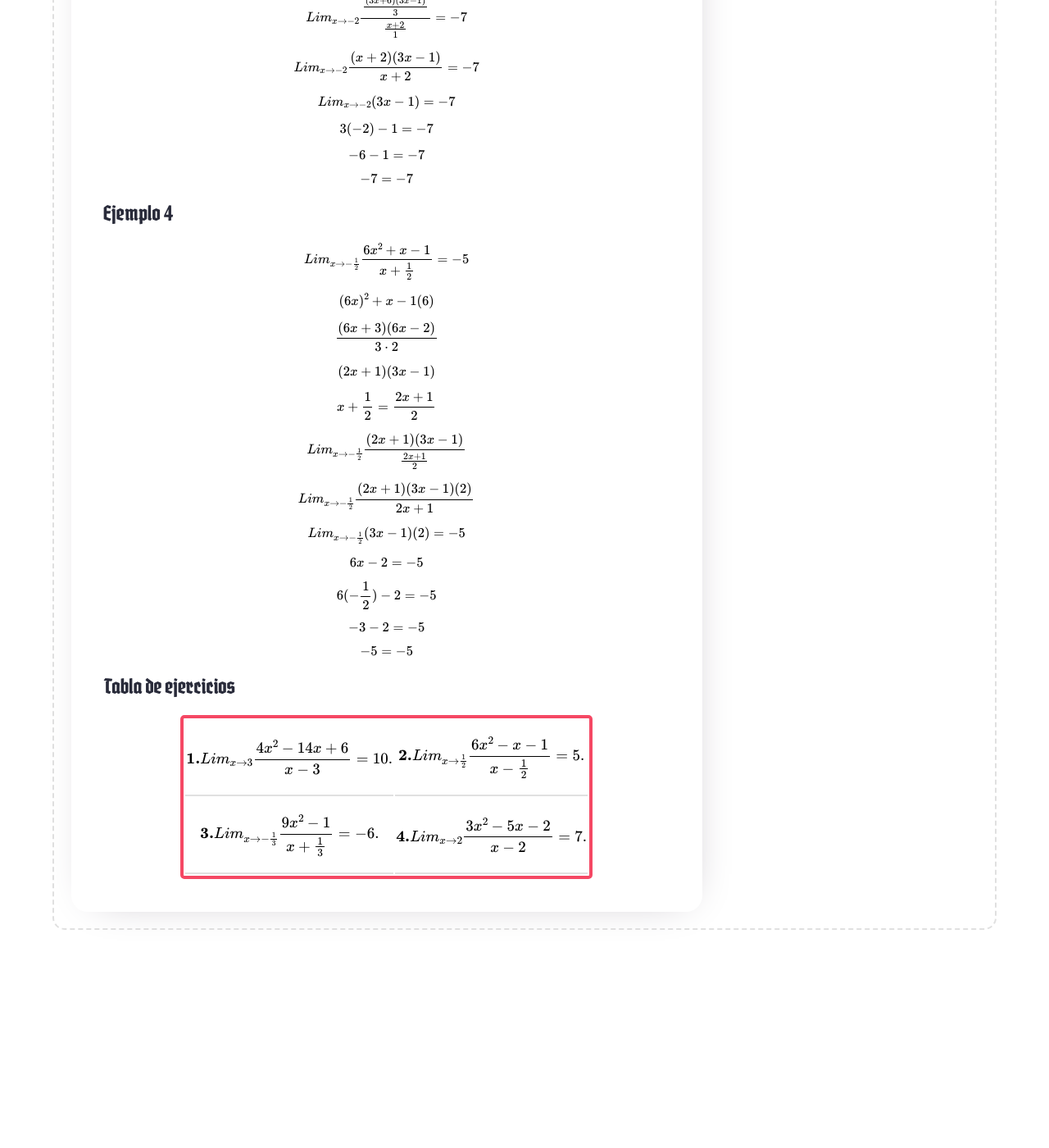
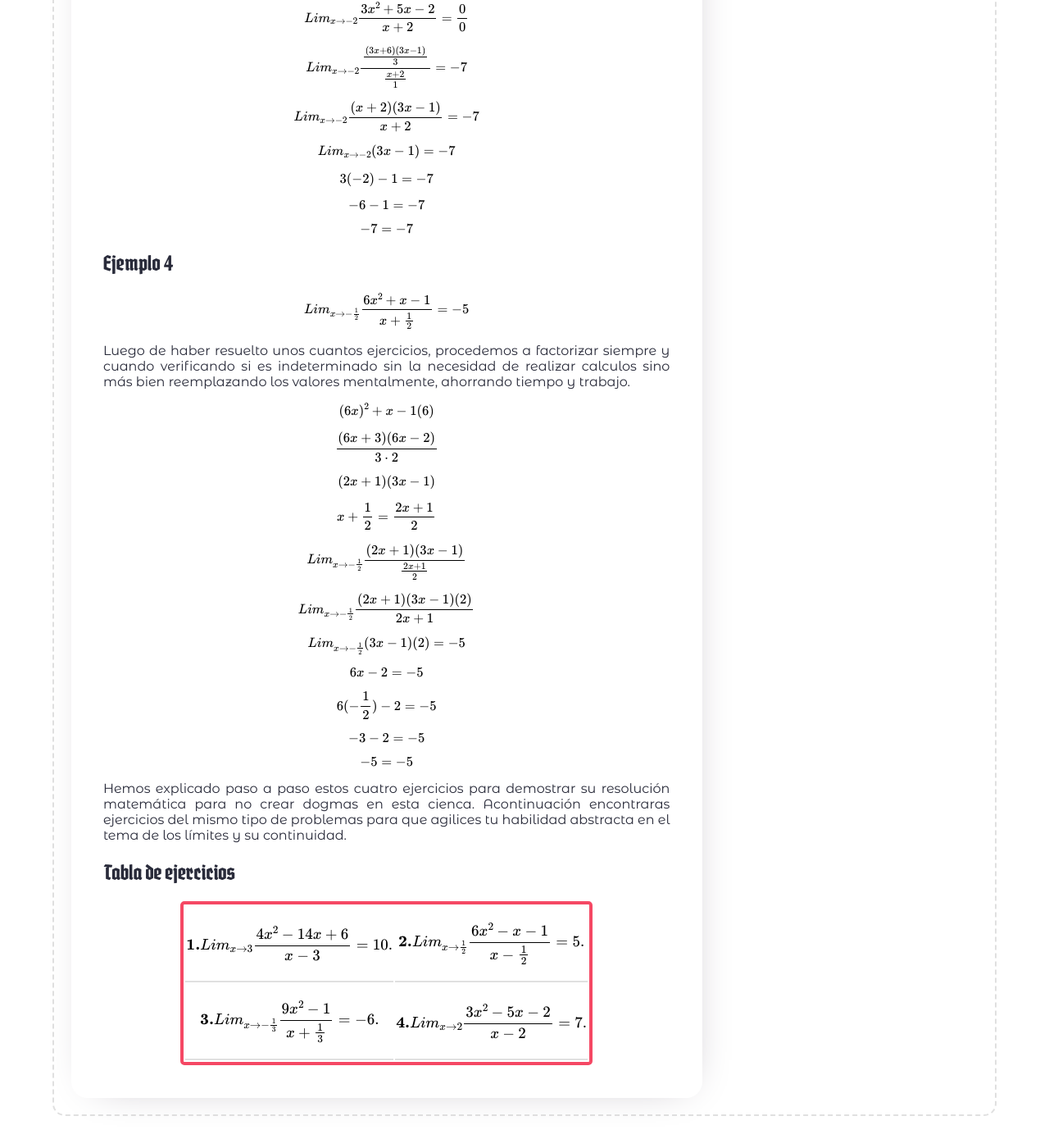
Before and after one commit to jorgeAML/creativeaml, a Jekyll site: the page built from blog_posts/25-01-2023.md, in a window 1280 px wide and 1400 px high, scrolled down 1568 px. Shown: the whole window at 82% size. Built offline with Jekyll 4.4.1, drawn with Linux system fonts in a browser that asks for light colours; some web fonts are replaced; a script that is not in the unit is left out; comment, search, counter and statistics services are not loaded; before the commit the page ends 2741 px from its top, so only the background shows below that; some of the changed text lies outside the part shown.

Commit message:
more descriptions

```diff
--- a/blog_posts/25-01-2023.md
+++ b/blog_posts/25-01-2023.md
@@ -18,6 +18,7 @@
 tag3: Límites
 tag4: Continuidad
 tag5: Análisis Matemático
+# Agregar limites continuos por partes y ejercicios de examenes
 
 ---
 <h2>Límites continuos</h2>
@@ -44,6 +45,7 @@
 
 $$Lim_{x \rightarrow 1} \frac{5x^{2} -4x -1}{x-1} = 6$$
     $$\frac{5(1)^{2}-4(1)-1}{1-1} = \frac{0}{0} \text{Indeterminada} $$
+    <p>El límite es resuelto de la misma manera que el anterior, siempre verificando si es indeterminado \(\frac{0}{0}\) y procedemos a factorizar y simplificar.</p>
     $$5^{2}x^{2} -4x- 5(1) $$
     $$\frac{(5x-5)(5x+1)}{5} $$
     $$(x-1)(5x+1) $$
@@ -68,6 +70,7 @@
 <div class="latex">
 
 $$Lim_{x \rightarrow -\frac{1}{2}} \frac{6x^{2} +x -1}{x + \frac{1}{2}} = -5 $$
+    <p>Luego de haber resuelto unos cuantos ejercicios, procedemos a factorizar siempre y cuando verificando si es indeterminado sin la necesidad de realizar calculos sino más bien reemplazando los valores mentalmente, ahorrando tiempo y trabajo.</p>
     $$(6x)^{2} +x -1(6)  $$
     $$\frac{(6x + 3)(6x-2)}{3 \cdot 2} $$
     $$(2x+1)(3x-1) $$
@@ -80,6 +83,7 @@
     $$-3-2 = -5 $$
     $$-5 = -5 $$
 </div>
+<p>Hemos explicado paso a paso estos cuatro ejercicios para demostrar su resolución matemática para no crear dogmas en esta cienca. Acontinuación encontraras ejercicios del mismo tipo de problemas para que agilices tu habilidad abstracta en el tema de los límites y su continuidad.</p>
 <div>
 <h2>Tabla de ejercicios</h2>
 <table class="l-table">
```
